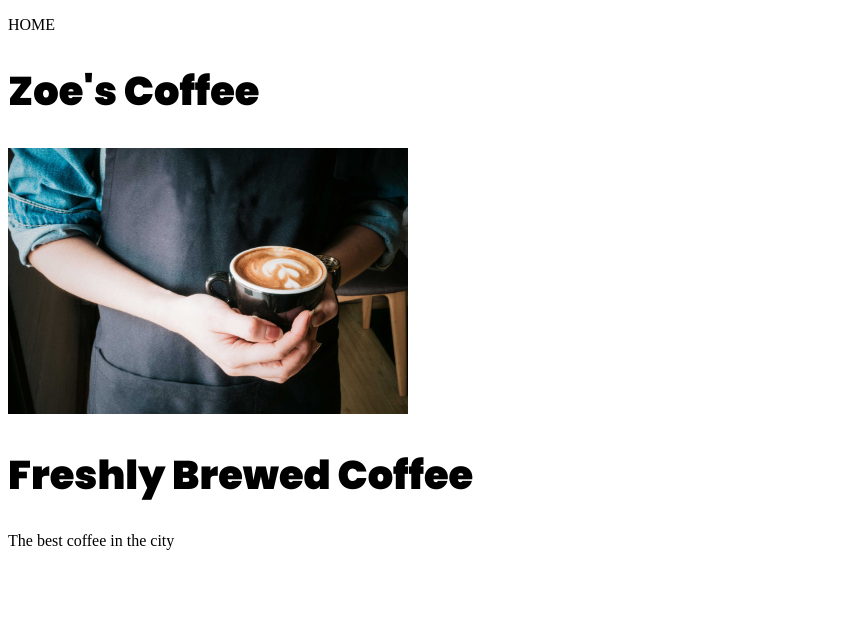
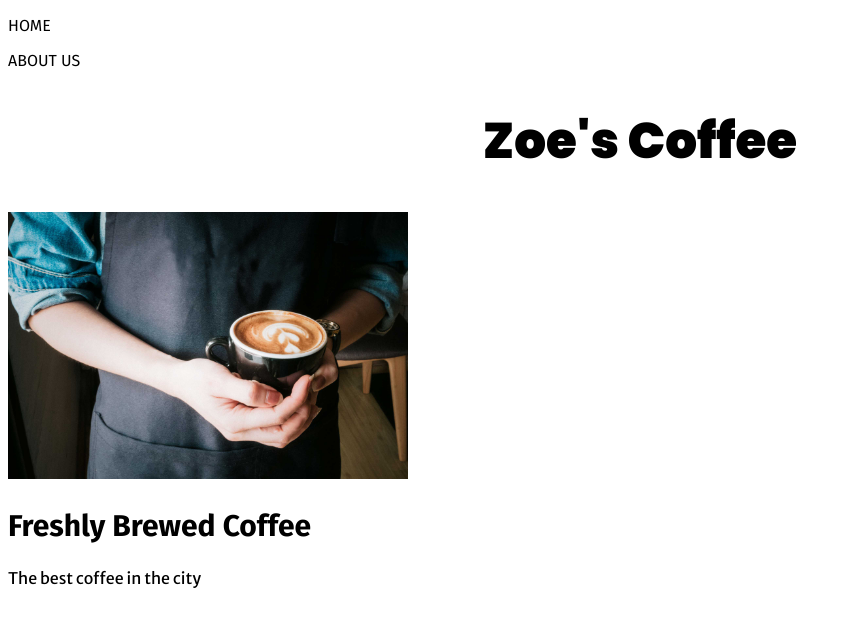
Before and after one commit to FelipeCoding/coffee-house, a plain HTML site: page index.html in a window 1280 px wide. Shown: the whole page, without its empty margins (0-851 px from the left). Drawn offline with Linux system fonts and the light colour scheme.

Commit message:
Played around with some fonts

```diff
--- a/index.html
+++ b/index.html
@@ -4,15 +4,20 @@
 	<title>Zoe's Coffee</title>
 	<link rel="stylesheet" type="text/css" href="styles.css">
 	<link rel="preconnect" href="https://fonts.gstatic.com">
-<link href="https://fonts.googleapis.com/css2?family=Poppins:wght@900&display=swap" rel="stylesheet">
+	<link href="https://fonts.googleapis.com/css2?family=Poppins:wght@900&display=swap" rel="stylesheet">
+	<link rel="preconnect" href="https://fonts.gstatic.com">
+	<link href="https://fonts.googleapis.com/css2?family=Fira+Sans:wght@400;700&display=swap" rel="stylesheet">
+	<link rel="preconnect" href="https://fonts.gstatic.com">
+	<link href="https://fonts.googleapis.com/css2?family=Merriweather+Sans&display=swap" rel="stylesheet">
 </head>
 <header>
-	<p>HOME</p>
+	<p class="header">HOME</p>
+	<p class="header">ABOUT US</p>
 </header>
 <body>
 <h1>Zoe's Coffee</h1>
 <img src="img/guy-holding-cup.jpg" alt="Closeup of a cup of coffee in the hands of a guy" width="400">
-<h1>Freshly Brewed Coffee</h1>
+<h2>Freshly Brewed Coffee</h2>
 <p>The best coffee in the city</p>
 </body>
 </html>
--- a/styles.css
+++ b/styles.css
@@ -1,4 +1,19 @@
 h1 {
 	font-family: 'Poppins', sans-serif;
-	font-size: 40px;
+	font-size: 50px;
+	text-align: center;
 }
+
+h2 {
+	font-family: 'Fira Sans', sans-serif;
+	font-size: 30px;
+	text-align: left;
+}
+
+p {
+	font-family: 'Merriweather Sans', sans-serif;
+}
+
+.header {
+	font-family: 'Fira Sans', sans-serif;
+}
```
